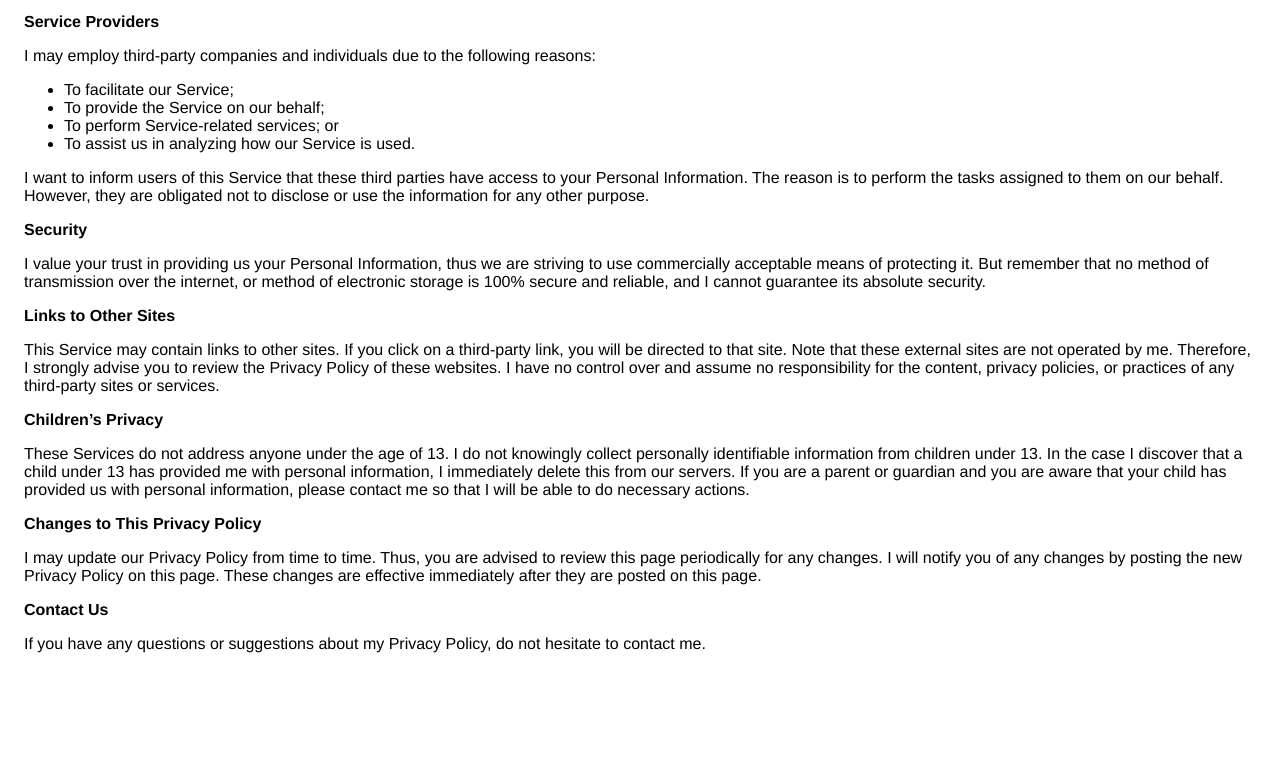
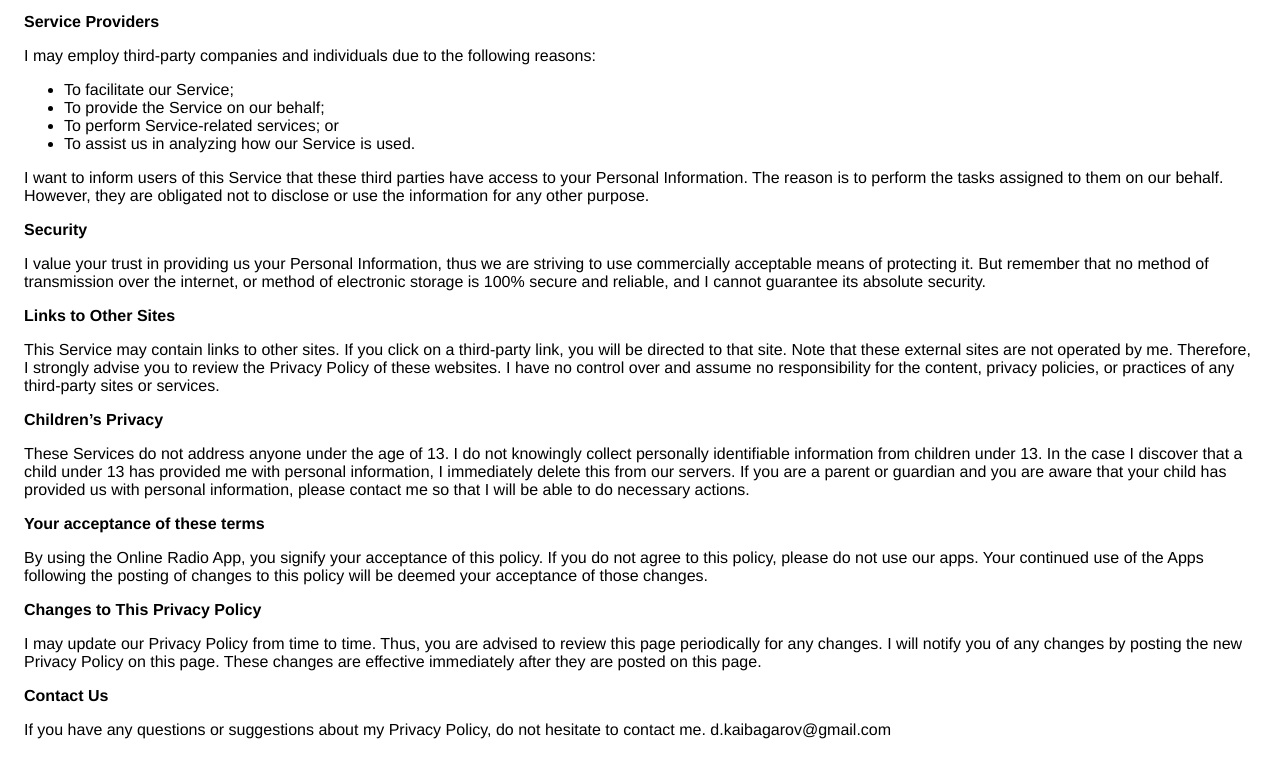
Before and after one commit to taier/step-counter-privacy-policy, a plain HTML site: page privacy-policy/online-radio/index.html in a window 1280 px wide. Shown: the part 771-1548 px from the top of the page. Before the commit the page ends 1464 px from the top, so only its background shows below. Drawn offline with Linux system fonts and the light colour scheme.

Commit message:
update privacy policy

```diff
--- a/privacy-policy/online-radio/index.html
+++ b/privacy-policy/online-radio/index.html
@@ -37,10 +37,12 @@
                     under 13 has provided me with personal information, I immediately delete this from
                     our servers. If you are a parent or guardian and you are aware that your child has provided us with personal
                     information, please contact me so that I will be able to do necessary actions.
+                      </p> <p><strong>Your acceptance of these terms</strong></p> <p>By using the Online Radio App, you signify your acceptance of this policy. If you do not agree to this policy, please do not use our apps. Your continued use of the Apps following the posting of changes to this policy will be deemed your acceptance of those changes.
                   </p> <p><strong>Changes to This Privacy Policy</strong></p> <p> I may update our Privacy Policy from time to time. Thus, you are advised to review
                     this page periodically for any changes. I will notify you of any changes by posting
                     the new Privacy Policy on this page. These changes are effective immediately after they are posted on
                     this page.
                   </p> <p><strong>Contact Us</strong></p> <p>If you have any questions or suggestions about my Privacy Policy, do not hesitate to contact
                     me.
+                    d.kaibagarov@gmail.com
                   </p> </body></html>
```
